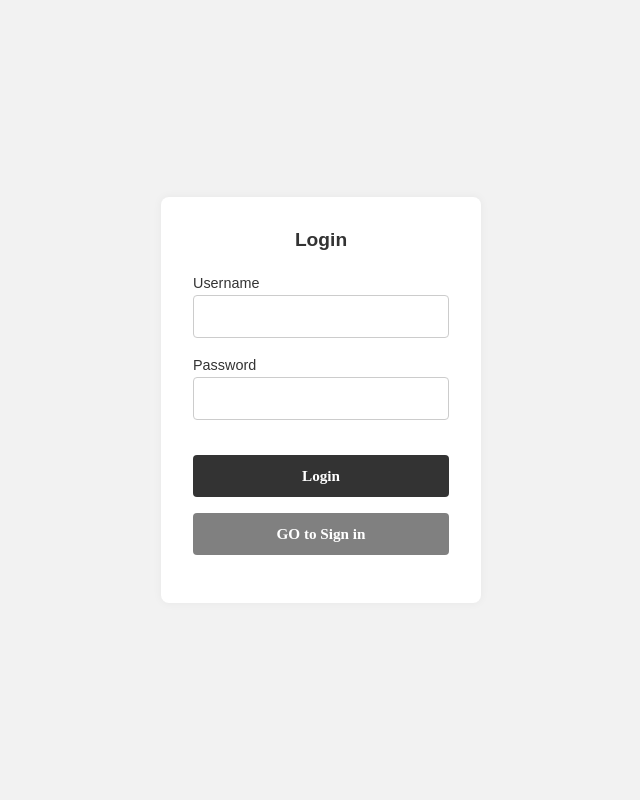
After one commit to sadi2003q/CSE311-Database-System, a PHP site: page /HTML/login.php in a window 1280 px wide. The commit adds this page. Shown: the whole page, without its empty margins (319-959 px from the left). Run offline with PHP 8.4, Linux system fonts and the light colour scheme.

Commit message:
[added]
Login system is working. now we can add  login with username and password and now error handling is working fine

```diff
--- /dev/null
+++ b/PHP/Lecture-14-LoginSystem/HTML/login.php
@@ -0,0 +1,112 @@
+<?php
+    require_once "../includes/config_session.inc.php";
+    require_once "../includes/login_view.inc.php";
+?>
+
+
+
+<!DOCTYPE html>
+<html lang="en">
+<head>
+    <meta charset="UTF-8" />
+    <meta name="viewport" content="width=device-width, initial-scale=1.0"/>
+    <title>Minimal Login</title>
+    <style>
+        * {
+            margin: 0;
+            padding: 0;
+            box-sizing: border-box;
+            font-family: sans-serif;
+        }
+
+        body {
+            background-color: #f2f2f2;
+            display: flex;
+            justify-content: center;
+            align-items: center;
+            height: 100vh;
+        }
+
+        .login-container {
+            background-color: #fff;
+            padding: 2rem;
+            border-radius: 8px;
+            box-shadow: 0 0 10px rgba(0,0,0,0.05);
+            width: 100%;
+            max-width: 320px;
+        }
+
+        .login-container h2 {
+            text-align: center;
+            margin-bottom: 1.5rem;
+            font-size: 1.2rem;
+            color: #333;
+        }
+
+        form {
+            display: flex;
+            flex-direction: column;
+        }
+
+        label {
+            margin-bottom: 0.25rem;
+            font-size: 0.9rem;
+            color: #333;
+        }
+
+        input[type="text"],
+        input[type="password"] {
+            padding: 0.75rem;
+            margin-bottom: 1.2rem;
+            border: 1px solid #ccc;
+            border-radius: 4px;
+            font-size: 0.95rem;
+        }
+
+        button, a {
+            padding: 0.75rem;
+            background-color: #333;
+            color: #fff;
+            border: none;
+            border-radius: 4px;
+            cursor: pointer;
+            font-size: 0.95rem;
+
+            display: flex;
+            align-content: center;
+            justify-content: center;
+            margin-top: 1rem;
+            text-decoration: none;
+            font-weight: bold;
+            font-family: "Times New Roman", Times, serif;
+        }
+
+        button:hover, a:hover {
+            background-color: #555;
+        }
+    </style>
+</head>
+<body>
+<div class="login-container">
+    <h2>Login</h2>
+    <form action="../includes/login.inc.php" method="POST">
+        <label for="username">Username</label>
+        <input type="text" id="username" name="username" />
+
+        <label for="password">Password</label>
+        <input type="password" id="password" name="password" />
+
+        <button type="submit">Login</button>
+        <a href="login_signup.php" style="background-color: gray;">GO to Sign in</a>
+    </form>
+    <div style="margin-top: 1rem;">
+        <?php
+
+        check_login_status()
+
+        ?>
+    </div>
+
+</div>
+</body>
+</html>
--- a/PHP/Lecture-14-LoginSystem/includes/config_session.inc.php
+++ b/PHP/Lecture-14-LoginSystem/includes/config_session.inc.php
@@ -16,18 +16,43 @@ session_set_cookie_params([
 
 session_start();
 
-if(!isset($_SESSION['last_generation'])) {
-    Session_Regeneration();
+if(isset($_SESSION['user_id'])) {
+    if(!isset($_SESSION['last_generation'])) {
+        Session_Regeneration_login();
+
+    } else {
+
+        if(time() - $_SESSION['last_generation'] > 1800) {
+            Session_Regeneration_login();
+        }
+    }
 
 } else {
+    if(!isset($_SESSION['last_generation'])) {
+        Session_Regeneration();
 
-    if(time() - $_SESSION['last_generation'] > 1800) {
-        Session_Regeneration();
+    } else {
+
+        if(time() - $_SESSION['last_generation'] > 1800) {
+            Session_Regeneration();
+        }
     }
+
 }
-
 
 function Session_Regeneration(): void {
     session_regenerate_id(true);
     $_SESSION['last_generation'] = time();
 }
+
+
+function Session_Regeneration_login(): void {
+    session_regenerate_id(true);
+
+    $userId = $_SESSION['user_id'];
+    $newSessionId = session_create_id();
+    $sessionId = $newSessionId . "_" . $userId;
+    session_id($sessionId);
+
+    $_SESSION['last_generation'] = time();
+}
--- /dev/null
+++ b/PHP/Lecture-14-LoginSystem/includes/login_view.inc.php
@@ -0,0 +1,26 @@
+<?php
+
+declare(strict_types=1);
+
+function check_login_status(): void {
+    if(isset($_SESSION['error_login'])) {
+        $errors = $_SESSION['error_login'];
+
+        if (isset($_GET['login']) and $_GET['login'] === 'failed') {
+            echo "<br>";
+            echo "<p style='color: orangered; font-weight: bolder; text-decoration: underline;'>Login Failed!!!</p><br>";
+        }
+
+
+        foreach($errors as $error) {
+            echo "<p style='font-weight: bold; color: indianred;'>" . $error . "</p> <br>";
+        }
+
+
+        unset($_SESSION['error_login']);
+
+    } else if (isset($_GET['login']) and $_GET['login'] === 'success') {
+        echo "<br>";
+        echo "<p style='color: darkolivegreen; font-weight: bold;'>You have successfully Logged in!</p>";
+    }
+}
--- a/PHP/Lecture-14-LoginSystem/includes/signup_view.inc.php
+++ b/PHP/Lecture-14-LoginSystem/includes/signup_view.inc.php
@@ -8,7 +8,7 @@ function check_signup_errors(): void {
 
         if (isset($_GET['signup']) and $_GET['signup'] === 'failed') {
             echo "<br>";
-            echo "<p style='color: orangered; font-weight: bolder; text-decoration: underline;'>Login Failed!!!</p><br>";
+            echo "<p style='color: orangered; font-weight: bolder; text-decoration: underline;'>SignIn Failed!!!</p><br>";
         }
 
 
@@ -17,8 +17,7 @@ function check_signup_errors(): void {
         }
 
         unset($_SESSION['error_signup']);
-    }
-    else if (isset($_GET['signup']) and $_GET['signup'] === 'success') {
+    } else if (isset($_GET['signup']) and $_GET['signup'] === 'success') {
         echo "<br>";
         echo "<p style='color: darkolivegreen; font-weight: bold;'>You have successfully signed up!</p>";
     }
```
Also changed, not shown: PHP/Lecture-14-LoginSystem/HTML/login_signup.php (+29 -0 lines), PHP/Lecture-14-LoginSystem/includes/login.inc.php (+60 -0 lines), PHP/Lecture-14-LoginSystem/includes/login_contr.inc.php (added, +20 -0 lines), PHP/Lecture-14-LoginSystem/includes/login_model.inc.php (added, +10 -0 lines).
